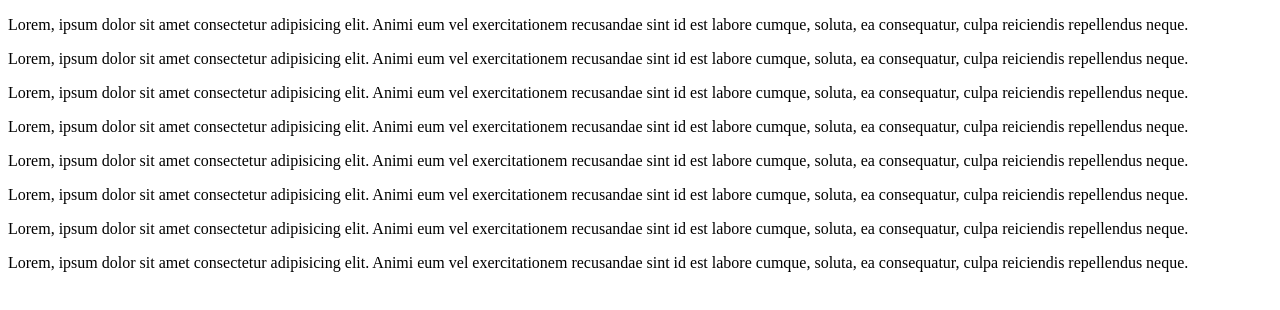
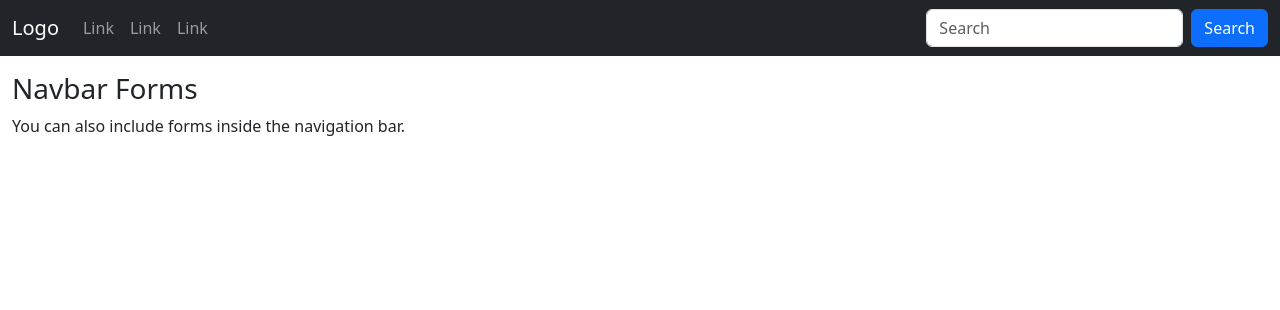
Before and after one commit to sudekaygisiz/Web-Teknoloji, a plain HTML site: page index.html in a window 1280 px wide. Drawn offline with nearby package versions, Linux system fonts and the light colour scheme.

Commit message:
Navbar bölümü yapıldı

```diff
--- a/index.html
+++ b/index.html
@@ -1,29 +1,44 @@
 <!DOCTYPE html>
 <html lang="en">
 <head>
-    <meta charset="UTF-8">
-    <meta name="viewport" content="width=device-width, initial-scale=1.0">
-    <title>Document</title>
+  <title>Sudenin web sitesi</title>
+  <meta charset="utf-8">
+  <meta name="viewport" content="width=device-width, initial-scale=1">
+  <link href="https://cdn.jsdelivr.net/npm/bootstrap@5.3.3/dist/css/bootstrap.min.css" rel="stylesheet">
+  <script src="https://cdn.jsdelivr.net/npm/bootstrap@5.3.3/dist/js/bootstrap.bundle.min.js"></script>
 </head>
 <body>
-     <p>Lorem, ipsum dolor sit amet consectetur adipisicing elit.
-        Animi eum vel exercitationem recusandae sint id est labore cumque, soluta, ea consequatur, culpa reiciendis repellendus neque.
-     </p>
 
-     <p>Lorem, ipsum dolor sit amet consectetur adipisicing elit.
-        Animi eum vel exercitationem recusandae sint id est labore cumque, soluta, ea consequatur, culpa reiciendis repellendus neque.
-     </p> <p>Lorem, ipsum dolor sit amet consectetur adipisicing elit.
-        Animi eum vel exercitationem recusandae sint id est labore cumque, soluta, ea consequatur, culpa reiciendis repellendus neque.
-     </p> <p>Lorem, ipsum dolor sit amet consectetur adipisicing elit.
-        Animi eum vel exercitationem recusandae sint id est labore cumque, soluta, ea consequatur, culpa reiciendis repellendus neque.
-     </p> <p>Lorem, ipsum dolor sit amet consectetur adipisicing elit.
-        Animi eum vel exercitationem recusandae sint id est labore cumque, soluta, ea consequatur, culpa reiciendis repellendus neque.
-     </p> <p>Lorem, ipsum dolor sit amet consectetur adipisicing elit.
-        Animi eum vel exercitationem recusandae sint id est labore cumque, soluta, ea consequatur, culpa reiciendis repellendus neque.
-     </p> <p>Lorem, ipsum dolor sit amet consectetur adipisicing elit.
-        Animi eum vel exercitationem recusandae sint id est labore cumque, soluta, ea consequatur, culpa reiciendis repellendus neque.
-     </p> <p>Lorem, ipsum dolor sit amet consectetur adipisicing elit.
-        Animi eum vel exercitationem recusandae sint id est labore cumque, soluta, ea consequatur, culpa reiciendis repellendus neque.
-     </p>
+<nav class="navbar navbar-expand-sm navbar-dark bg-dark">
+  <div class="container-fluid">
+    <a class="navbar-brand" href="javascript:void(0)">Logo</a>
+    <button class="navbar-toggler" type="button" data-bs-toggle="collapse" data-bs-target="#mynavbar">
+      <span class="navbar-toggler-icon"></span>
+    </button>
+    <div class="collapse navbar-collapse" id="mynavbar">
+      <ul class="navbar-nav me-auto">
+        <li class="nav-item">
+          <a class="nav-link" href="javascript:void(0)">Link</a>
+        </li>
+        <li class="nav-item">
+          <a class="nav-link" href="javascript:void(0)">Link</a>
+        </li>
+        <li class="nav-item">
+          <a class="nav-link" href="javascript:void(0)">Link</a>
+        </li>
+      </ul>
+      <form class="d-flex">
+        <input class="form-control me-2" type="text" placeholder="Search">
+        <button class="btn btn-primary" type="button">Search</button>
+      </form>
+    </div>
+  </div>
+</nav>
+
+<div class="container-fluid mt-3">
+  <h3>Navbar Forms</h3>
+  <p>You can also include forms inside the navigation bar.</p>
+</div>
+
 </body>
 </html>
```
